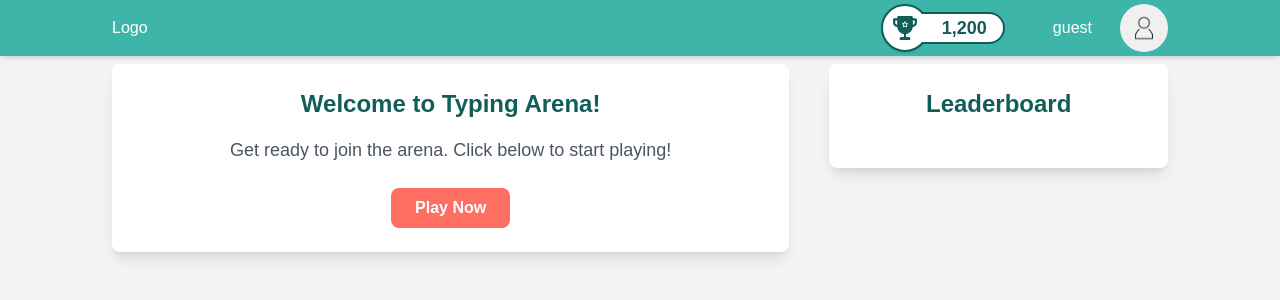
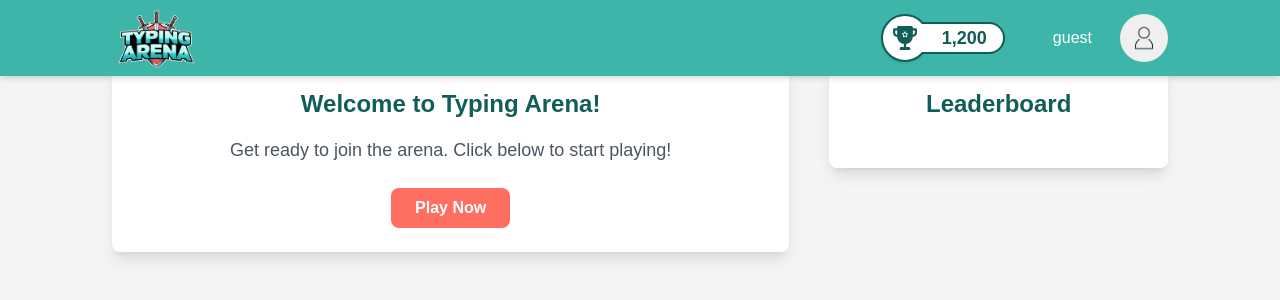
Before and after one commit to mehdi-zine/Typing_Arena, a Next.js app: page / in a window 1280 px wide. Shown: the top 300 px of the page. Built offline with nearby package versions, Linux system fonts and the light colour scheme.

Commit message:
Add the logo

```diff
--- a/src/app/layout.tsx
+++ b/src/app/layout.tsx
@@ -2,6 +2,7 @@ import type { Metadata } from "next";
 import localFont from "next/font/local";
 import "../styles/globals.css";
 import Navbar from "../components/navbar";
+import Head from "next/head";
 
 
 const geistSans = localFont({
@@ -27,9 +28,14 @@ export default function RootLayout({
 }>) {
   return (
     <html lang="en">
+      <head>
+        {/* Add Favicon */}
+        <link rel="icon" href="/images/Logo.png" sizes="48x48" type="image/x-icon" />
+        {/* Optional: Other sizes or Apple Touch Icon */}
+      </head>
       <body
         className={`${geistSans.variable} ${geistMono.variable} antialiased`}
-      >
+        >
           <Navbar />
           {children}
       </body>
--- a/src/components/game.tsx
+++ b/src/components/game.tsx
@@ -43,7 +43,7 @@ const GamePage: React.FC<GameProps> = ({ room }) => {
             Type the following text:
           </h2>
           <TypingText
-          text="a a a a a a a"
+          text="Typing is a skill that requires not only speed but also precision. As you race against time, each keystroke must land with accuracy to avoid mistakes. Imagine navigating a dense jungle of words, where punctuation marks are hidden traps, and every misplaced letter slows you down. Success demands focus, resilience, and a sharp mind."
           />
         </div>
       </div>
--- a/src/components/navbar.tsx
+++ b/src/components/navbar.tsx
@@ -4,8 +4,15 @@ import Image from "next/image";
 const Navbar = () => {
 
   return (
-    <nav className="fixed top-0 left-0 w-full bg-primary text-white py-1 shadow-md flex items-center justify-between xs:px-4 md:px-20 lg:px-28">
-      <div>Logo</div>
+    <nav className="fixed top-0 left-0 w-full bg-primary text-white py-1 shadow-md flex items-center justify-between xs:px-4 md:px-20 lg:pl-24 lg:pr-28">
+      <Image
+        className=""
+        alt="logo"
+        src="/images/Logo.png"
+        width={120}
+        height={120}
+        layout="intrinsic"
+      />
       <div className="flex items-center justify-between xs:gap-4 sm:gap-12">
         <div className="flex items-center text-teal-800">
           {/* Icon */}
--- a/src/components/typingText.tsx
+++ b/src/components/typingText.tsx
@@ -19,6 +19,13 @@ const TypingText: React.FC<TypingTextProps> = ({ text = "" }) => {
   const totalWords = words.length;
   const damagePerWord = 100 / totalWords;
 
+  // Focus input when the game starts
+  useEffect(() => {
+    if (gameStarted && inputRef.current) {
+      inputRef.current.focus();
+    }
+  }, [gameStarted]);
+
   // Handle input change and trigger attack for each correctly typed word
   const handleInputChange = (e: React.ChangeEvent<HTMLInputElement>) => {
     const typedValue = e.target.value;
@@ -36,7 +43,7 @@ const TypingText: React.FC<TypingTextProps> = ({ text = "" }) => {
 
       // Trigger attack without worrying about throttling or accumulation
       triggerAttack(guest, damagePerWord);
-      sendPusherEvent("player-hit", {damage: damagePerWord});
+      sendPusherEvent("player-hit", { damage: damagePerWord });
 
       // Mark as completed if all words are typed
       if (currentWordIndex + 1 === totalWords) {
@@ -45,21 +52,6 @@ const TypingText: React.FC<TypingTextProps> = ({ text = "" }) => {
       }
     }
   };
-
-  useEffect(() => {
-    const handleFocusInput = () => {
-      if (inputRef.current) {
-        inputRef.current.focus();
-      }
-    };
-
-    // Focus input when clicking elsewhere on the screen
-    window.addEventListener("click", handleFocusInput);
-
-    return () => {
-      window.removeEventListener("click", handleFocusInput);
-    };
-  }, []);
 
   return (
     <div className="max-w-full">
```
Also changed, not shown: public/images/Icon.png (added), public/images/Logo.png (added).
